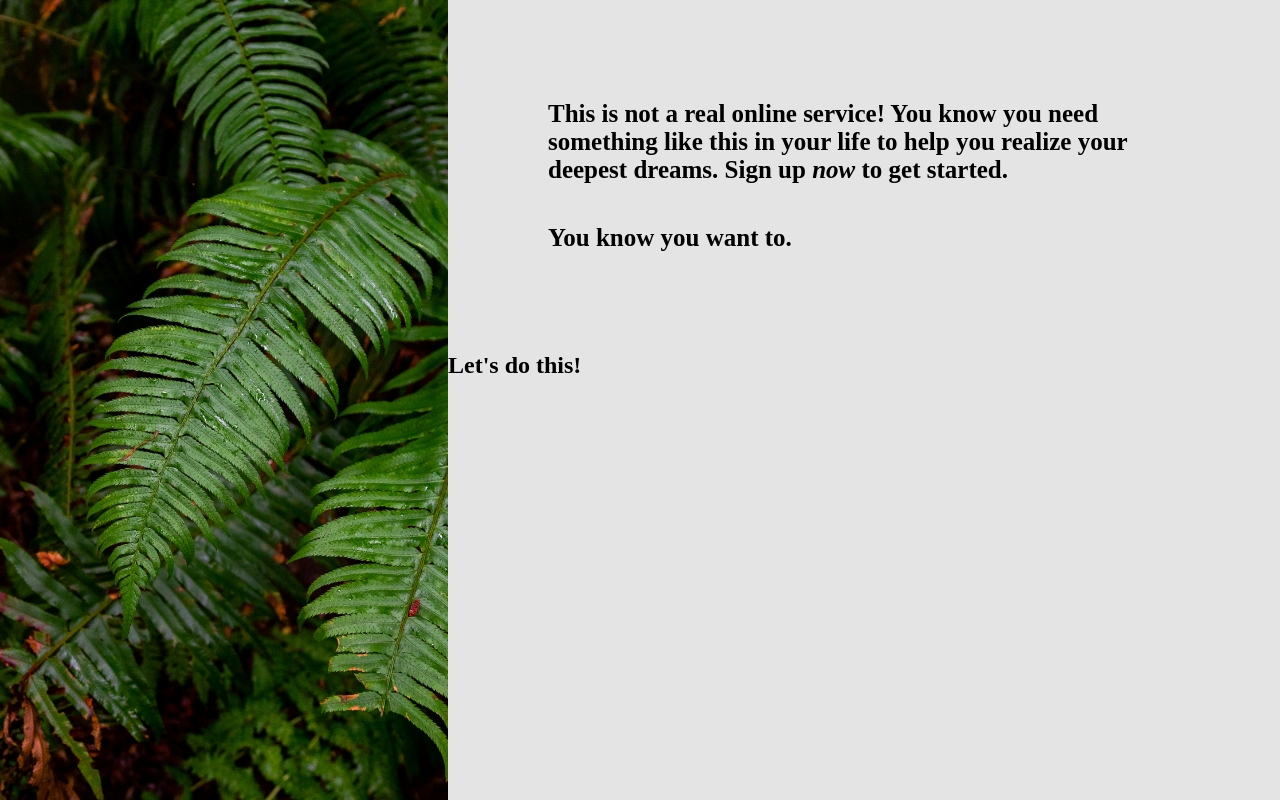
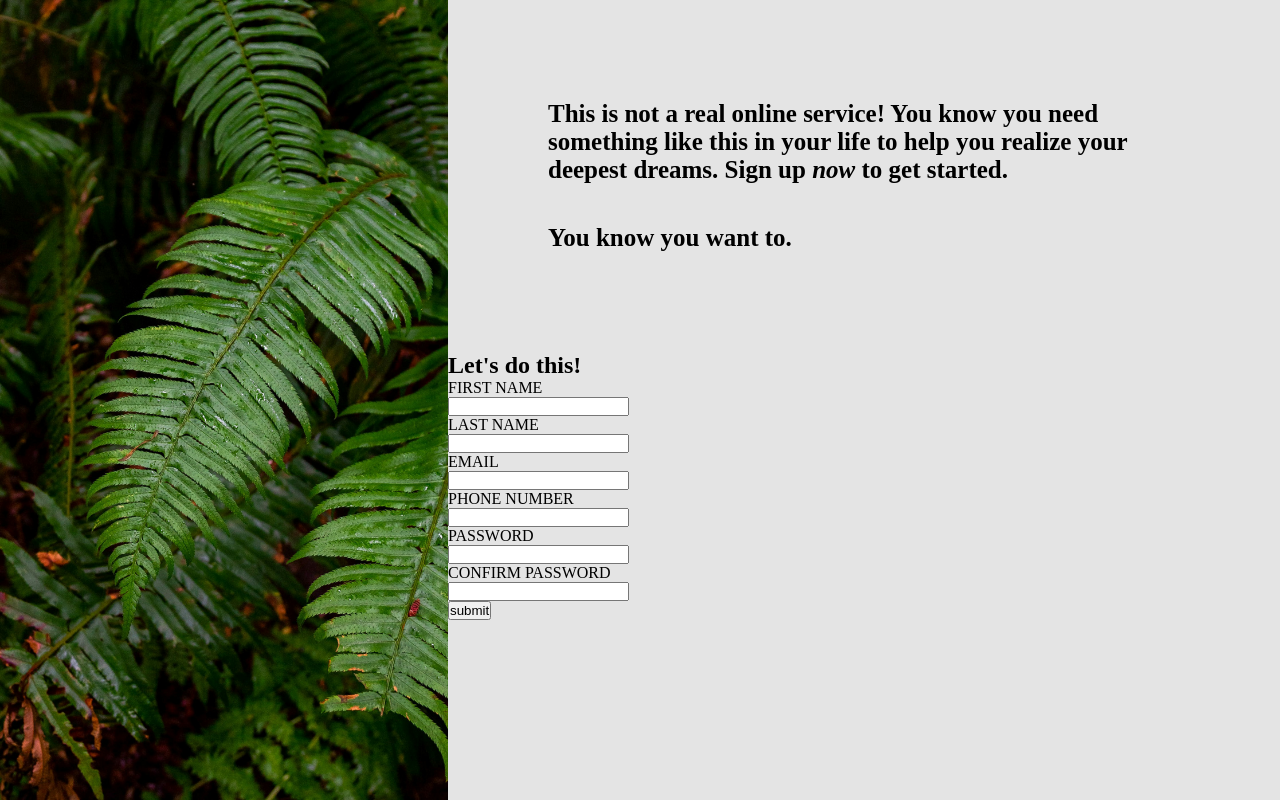
Before and after one commit to silwala/sign-up-form, a plain HTML site: page index.html in a window 1280 px wide. Drawn offline with Linux system fonts and the light colour scheme.

Commit message:
add the form

```diff
--- a/index.html
+++ b/index.html
@@ -18,9 +18,37 @@
             </div>
             <div class="form-container">
                 <h2>Let's do this!</h2>
-                <form action="#" method="post"></form>
+                <form action="#" method="post" id="sign-up-form">
+                    <div class="form-field">
+                        <label for="first-name">FIRST NAME</label><br>
+                        <input type="text" name="first-name" id="first-name">
+                    </div>
+                    <div class="form-field">
+                        <label for="last-name">LAST NAME</label><br>
+                        <input type="text" name="last-name" id="last-name">
+                    </div>
+                    <div class="form-field">
+                        <label for="email">EMAIL</label><br>
+                        <input type="email" name="email" id="email">
+                    </div>
+                    <div class="form-field">
+                        <label for="phone">PHONE NUMBER</label><br>
+                        <input type="tel" name="phone" id="phone" pattern="(+1)?[0-9]{3}(-\s)?[0-9]{3}(-\s)?[0-9]{4}">
+                    </div>
+                    <div class="form-field">
+                        <label for="password">PASSWORD</label><br>
+                        <input type="password" name="password" id="password" minlength="8" title="length should be more than 8 digits">
+                    </div>
+                    <div class="form-field">
+                        <label for="conf-pass">CONFIRM PASSWORD</label><br>
+                        <input type="password" name="conf-pass" id="conf-pass" title="passwords do not match">
+                    </div>
+
+                </form>
             </div>
-            <div class="button-container"></div>
+            <div class="button-container">
+                <button form="sign-up-form">submit</button>
+            </div>
         </div>
     </div>
 </body>
```
